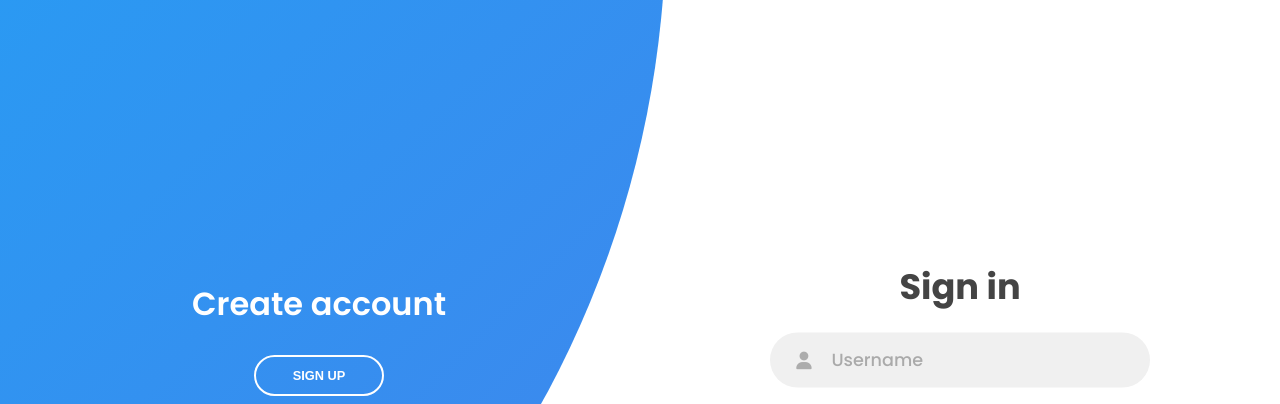
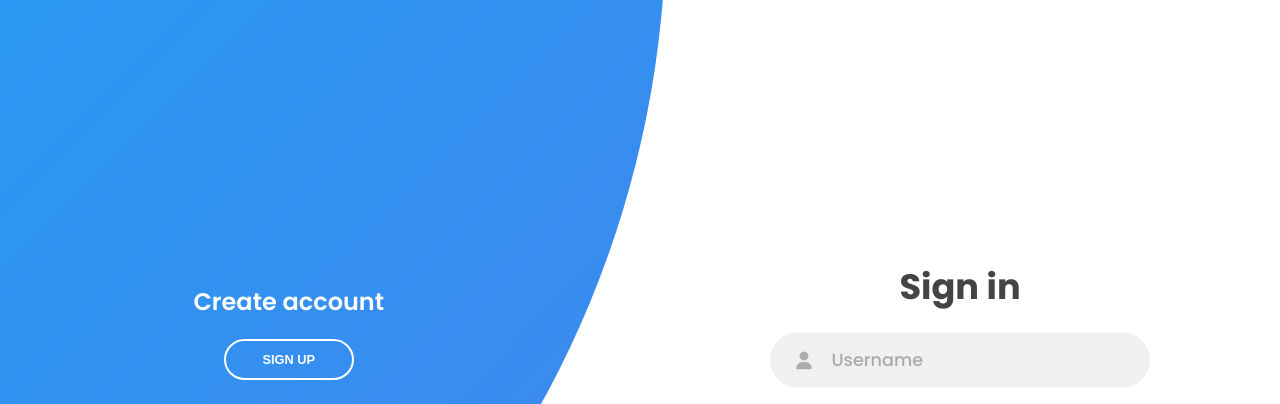
Before and after one commit to Praveenraj59/Hackmageddon, a plain HTML site: page login.html in a window 1280 px wide. Shown: the top 404 px of the page. Drawn offline with Linux system fonts and the light colour scheme.

Commit message:
login update

```diff
--- a/login.css
+++ b/login.css
@@ -51,17 +51,6 @@ form {
   grid-row: 1 / 2;
 }
 
-.content1{
-  position: absolute;
-  top: 35%;
-  left: 15%;
-  color: #fff;
-  font-size: large;
-}
-.content1 h1{
-  font-size: xx-large;
-  font-weight: 600;
-}
 form.sign-up-form {
   opacity: 0;
   z-index: 1;
@@ -179,12 +168,12 @@ form.sign-in-form {
 
 .left-panel {
   pointer-events: all;
-  padding: 3rem 17% 2rem 12%;
+  padding: 10rem 40% 2rem 12%;
 }
 
 .right-panel {
   pointer-events: none;
-  padding: 3rem 12% 2rem 17%;
+  padding: 10rem 25% 2rem 17%;
 }
 
 .panel .content {
@@ -370,7 +359,7 @@ form.sign-in-form {
     display: none;
   }
   .panel .content {
-    padding: 0.5rem 1rem;
+    padding: 0.5rem 0.2rem;
   }
   .container {
     padding: 1.5rem;
--- a/login.html
+++ b/login.html
@@ -59,8 +59,8 @@
 
       <div class="panels-container">
         <div class="panel left-panel">
-          <div class="content1">
-            <h1>Create account</h1><br>
+          <div class="content">
+            <h3>Create account</h3><br>
 
             <button class="btn transparent" id="sign-up-btn">
               Sign up
@@ -72,7 +72,7 @@
           <div class="content">
             <h3>Welcome Back!</h3>
             <p>
-               We are proud to see you again  aaaaaaaaaaaaaaaaaaaaaaaaaa
+               We are proud to see you again!
             </p>
             <button class="btn transparent" id="sign-in-btn">
               Sign in
```
